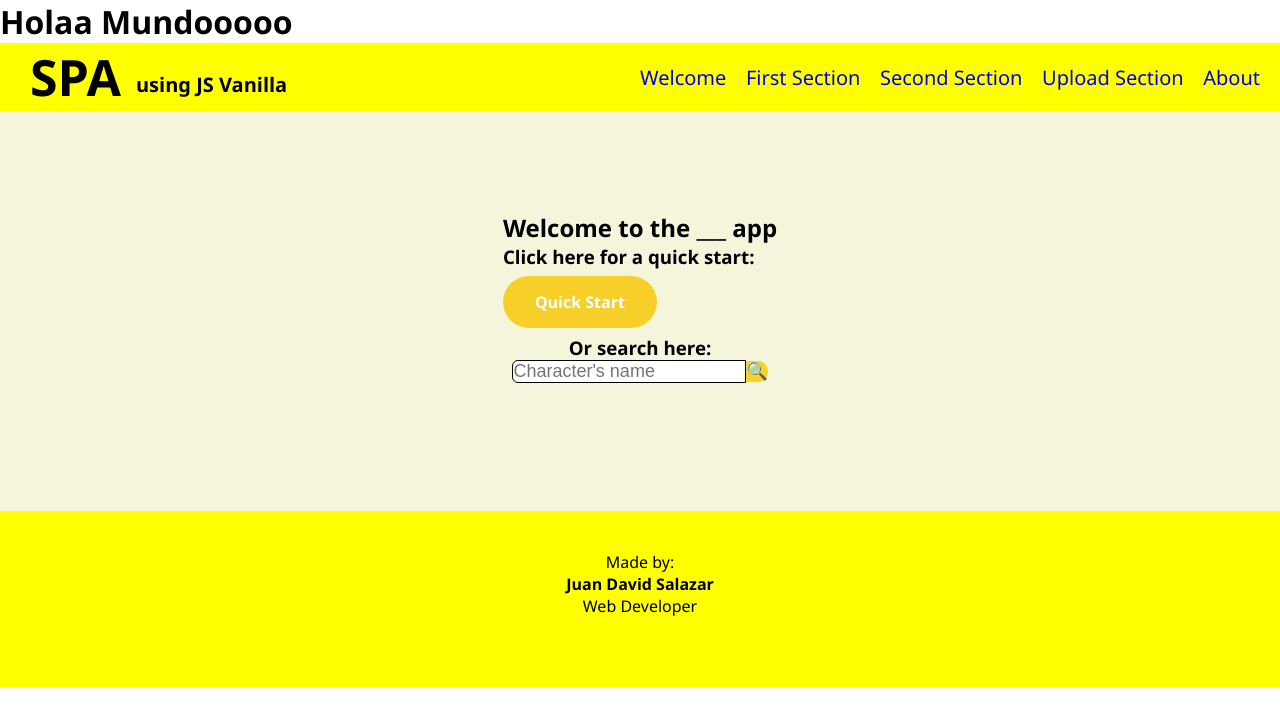
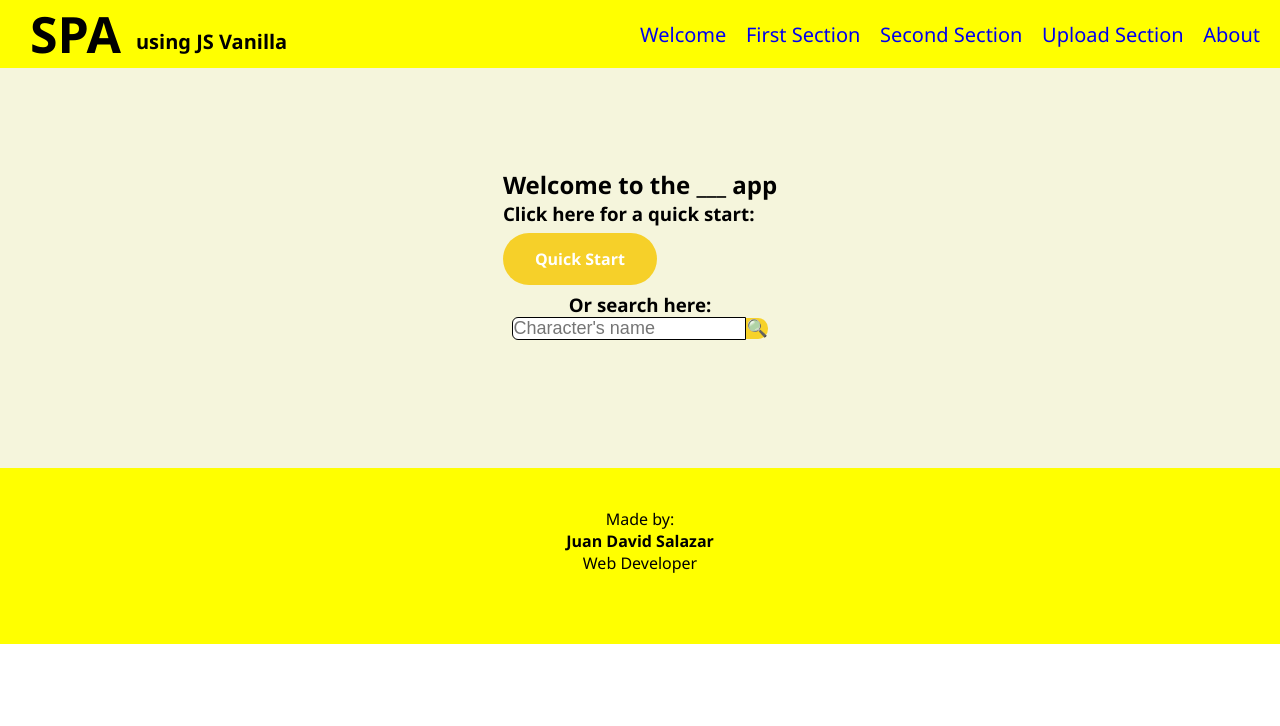
Before and after one commit to jdavidsalazar/Prueba-1, a plain HTML site: page index.html in a window 1280 px wide. Drawn offline with nearby package versions, Linux system fonts and the light colour scheme; no server answers.

Commit message:
removed title

```diff
--- a/index.html
+++ b/index.html
@@ -12,9 +12,6 @@
 
 </head>
 <body class="parent">
-
-    <!-- Section to remove -->
-<h1> Holaa Mundooooo</h1>
 
 
     <header class="header">
```
